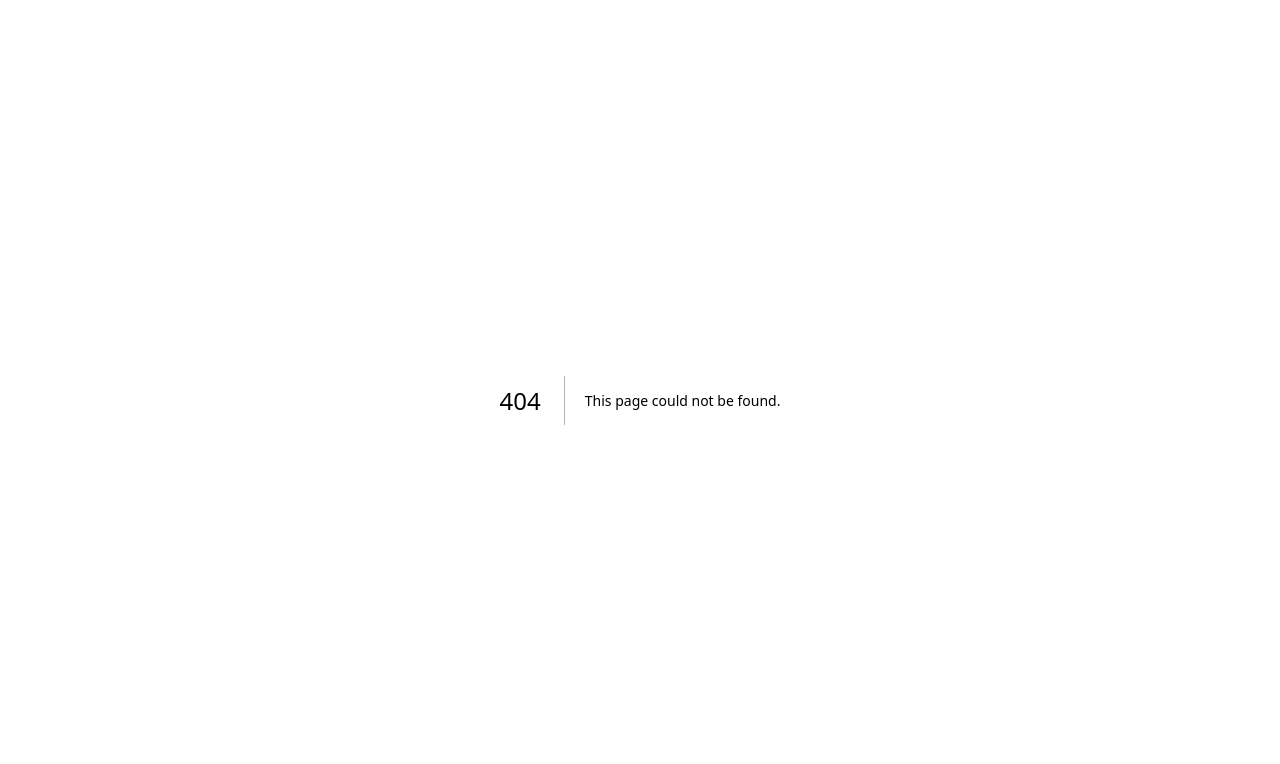
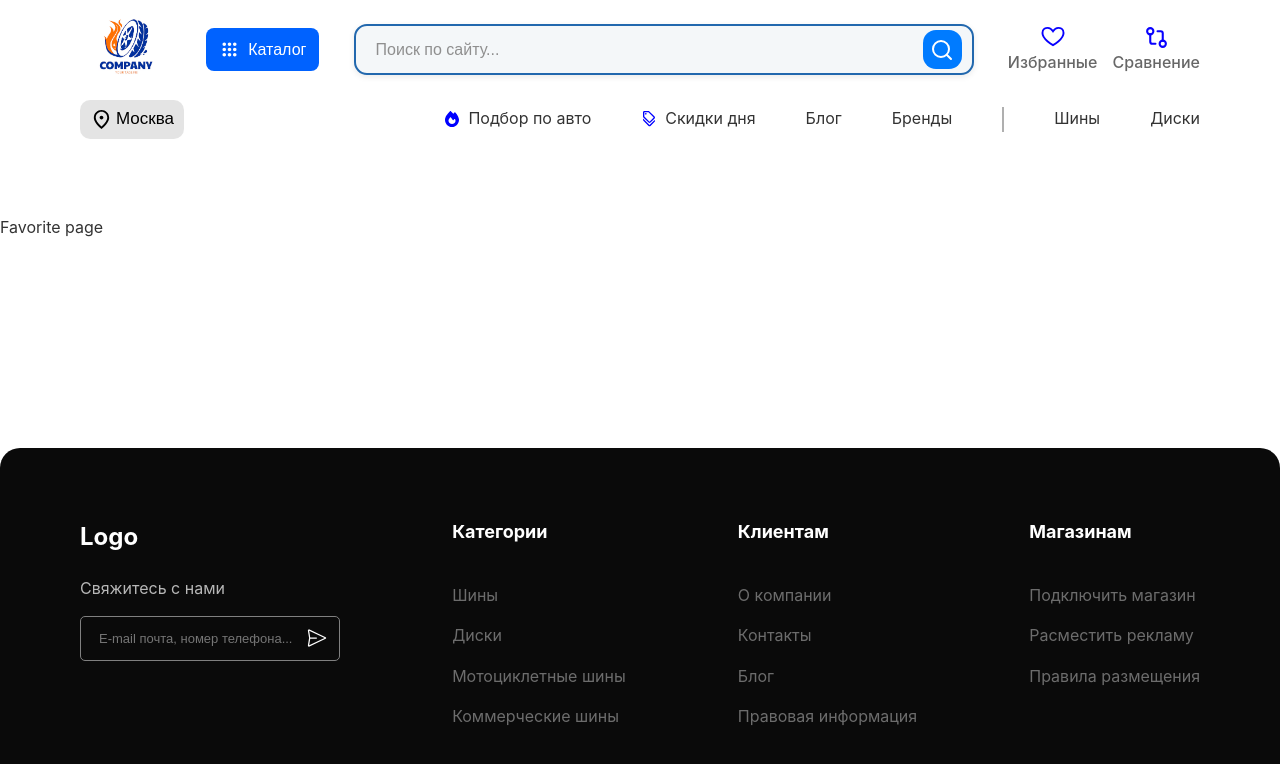
Before and after one commit to Abdurakhman00000/SHINA-FRONT, a Next.js app: page /favorite in a window 1280 px wide. Before the commit this address had no page. Shown: the top 764 px of the page. Built offline with nearby package versions, Linux system fonts and the light colour scheme.

Commit message:
upgrade structure

```diff
--- /dev/null
+++ b/src/app/(root)/favorite/page.tsx
@@ -0,0 +1,10 @@
+import Favorite from '@/components/features/favorite_module/Favorite'
+import React from 'react'
+
+const page = () => {
+  return (
+    <> <Favorite/> </>
+  )
+}
+
+export default page
--- a/src/components/features/AutoModel_module/AutoModel.tsx
+++ b/src/components/features/AutoModel_module/AutoModel.tsx
@@ -4,7 +4,9 @@ import scss from "./AutoModel.module.scss"
 const AutoModel = () => {
   return (
     <section className={scss.Main}>
-        <div className={scss.content}></div>
+        <div className={scss.content}>
+          <p>Auto model results</p>
+        </div>
     </section>
   )
 }
--- a/src/components/features/compare_module/Compare.tsx
+++ b/src/components/features/compare_module/Compare.tsx
@@ -4,7 +4,9 @@ import scss from "./Compare.module.scss";
 const Compare = () => {
   return (
     <section className={scss.Main}>
-      <div className={scss.content}></div>
+      <div className={scss.content}>
+        <p>Compare</p>
+      </div>
     </section>
   );
 };
--- a/src/components/features/favorite_module/Favorite.tsx
+++ b/src/components/features/favorite_module/Favorite.tsx
@@ -4,7 +4,9 @@ import scss from "./Favorite.module.scss";
 const Favorite = () => {
   return (
     <section className={scss.Main}>
-      <div className={scss.content}></div>
+      <div className={scss.content}>
+        <p>Favorite page</p>
+      </div>
     </section>
   );
 };
```
Also changed, not shown: src/app/(root)/compare/page.tsx (added, +10 -0 lines).
